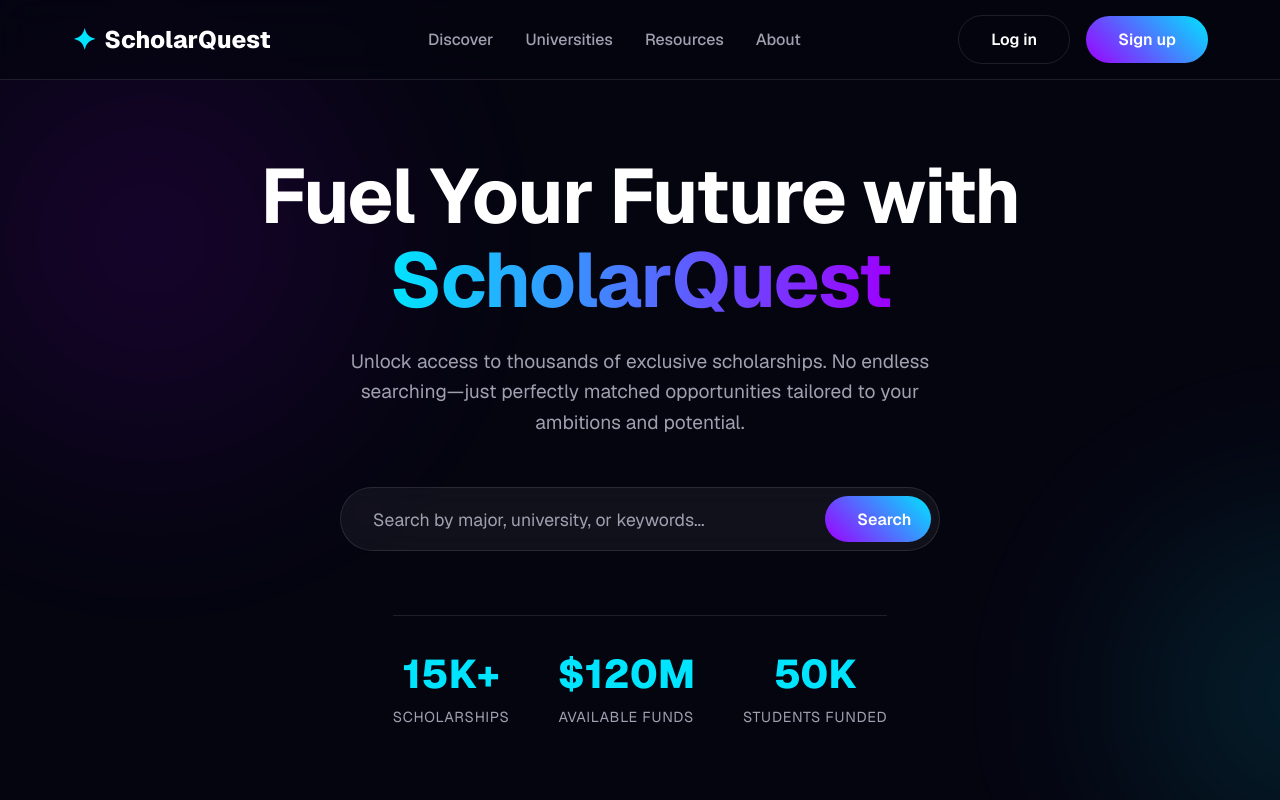
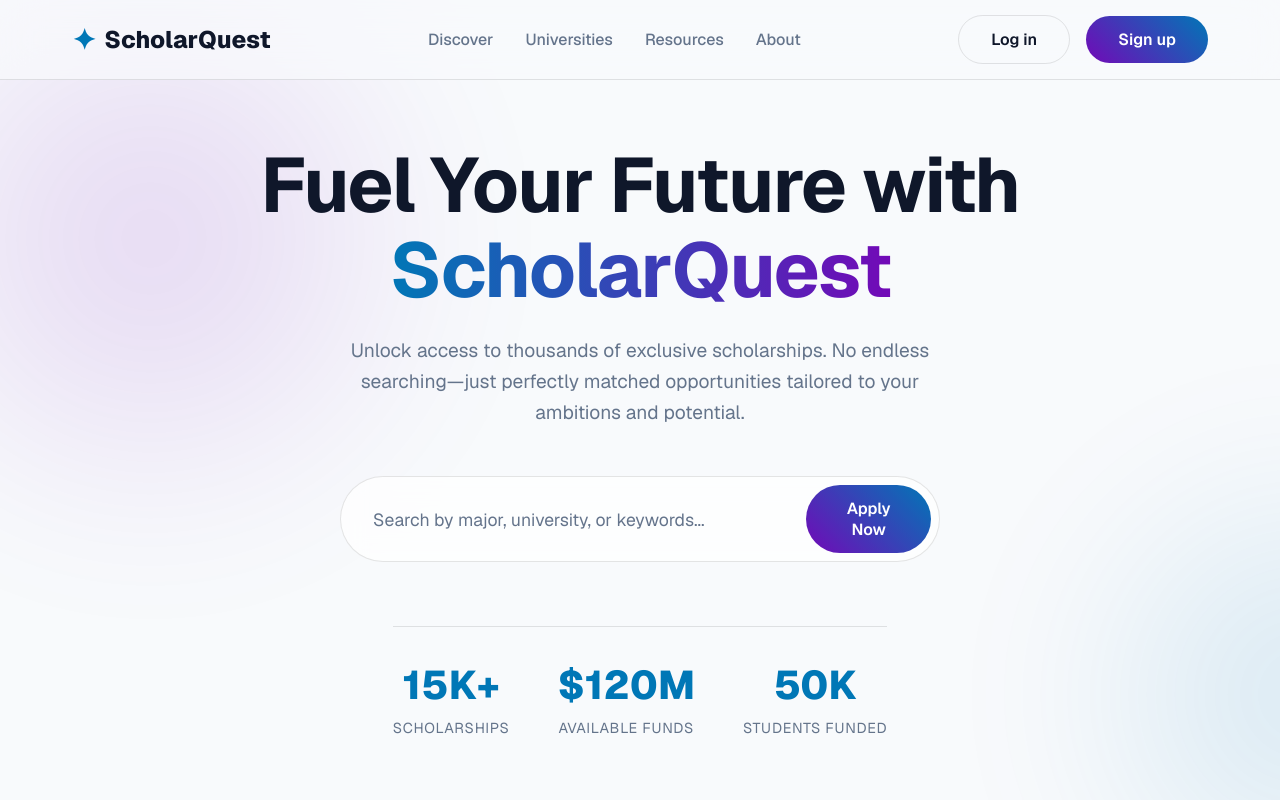
Before and after one commit to WEFAFA256/scolar, a Next.js app: page / in a window 1280 px wide. Shown: the top 800 px of the page. Built offline with nearby package versions, Linux system fonts and the light colour scheme.

Commit message:
Update to light mode and change search button

```diff
--- a/src/app/globals.css
+++ b/src/app/globals.css
@@ -1,15 +1,15 @@
 :root {
-  --bg-color: #050510;
-  --surface: rgba(255, 255, 255, 0.05);
-  --surface-hover: rgba(255, 255, 255, 0.1);
-  --border-color: rgba(255, 255, 255, 0.1);
+  --bg-color: #F8FAFC;
+  --surface: rgba(255, 255, 255, 0.7);
+  --surface-hover: rgba(255, 255, 255, 1);
+  --border-color: rgba(0, 0, 0, 0.1);
 
-  --primary: #00E5FF;
-  --secondary: #9D00FF;
-  --accent: #FF0055;
+  --primary: #0077B6;
+  --secondary: #7209B7;
+  --accent: #F72585;
 
-  --text-main: #FFFFFF;
-  --text-muted: #A0A0B0;
+  --text-main: #0F172A;
+  --text-muted: #64748B;
 
   --nav-height: 80px;
 
@@ -165,7 +165,7 @@ input {
   border: 1px solid var(--border-color);
   padding: 1rem 1.5rem;
   border-radius: 12px;
-  color: white;
+  color: var(--text-main);
   font-size: 1rem;
   font-family: var(--font-body);
   transition: all 0.3s ease;
--- a/src/app/page.module.css
+++ b/src/app/page.module.css
@@ -7,7 +7,7 @@
   align-items: center;
   z-index: 100;
   border-bottom: 1px solid var(--border-color);
-  background: rgba(5, 5, 16, 0.7);
+  background: rgba(248, 250, 252, 0.7);
   backdrop-filter: blur(20px);
 }
 
@@ -89,7 +89,7 @@
   background: transparent;
   border: none;
   padding: 0 1.5rem;
-  color: white;
+  color: var(--text-main);
   outline: none;
   font-size: 1.1rem;
 }
@@ -228,14 +228,14 @@
 }
 
 .applyLink:hover {
-  color: white;
+  color: var(--text-main);
 }
 
 .footer {
   border-top: 1px solid var(--border-color);
   padding: 4rem 0 2rem;
   margin-top: 4rem;
-  background: rgba(0,0,0,0.2);
+  background: rgba(0,0,0,0.03);
 }
 
 .footerGrid {
@@ -255,7 +255,7 @@
 .footerColTitle {
   font-size: 1.1rem;
   margin-bottom: 1.5rem;
-  color: white;
+  color: var(--text-main);
 }
 
 .footerLinks {
--- a/src/app/page.tsx
+++ b/src/app/page.tsx
@@ -94,7 +94,7 @@ export default function Home() {
               className={styles.searchInput}
               placeholder="Search by major, university, or keywords..."
             />
-            <button className="button-primary">Search</button>
+            <button className="button-primary">Apply Now</button>
           </div>
 
           <div className={styles.stats}>
```
